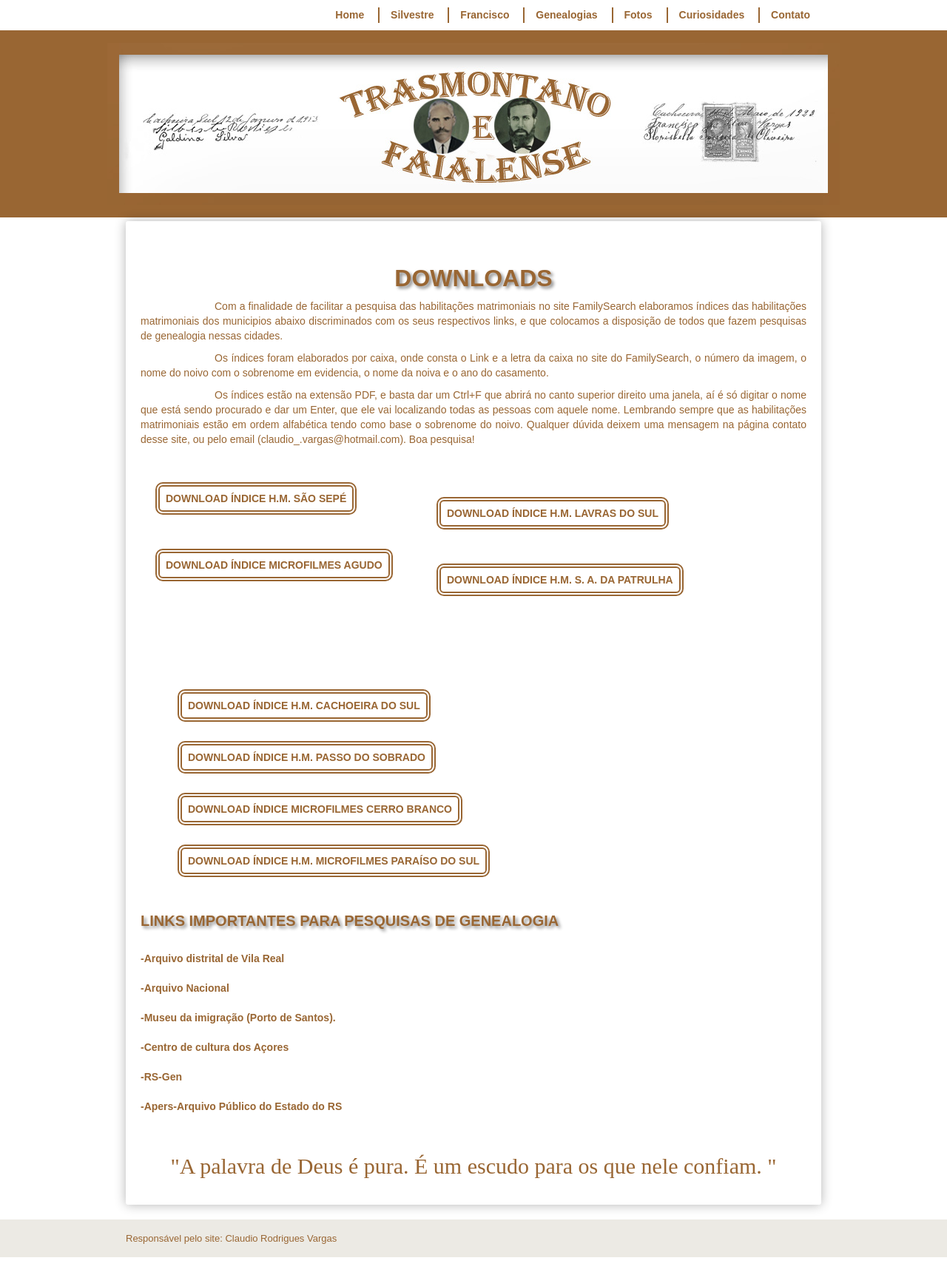
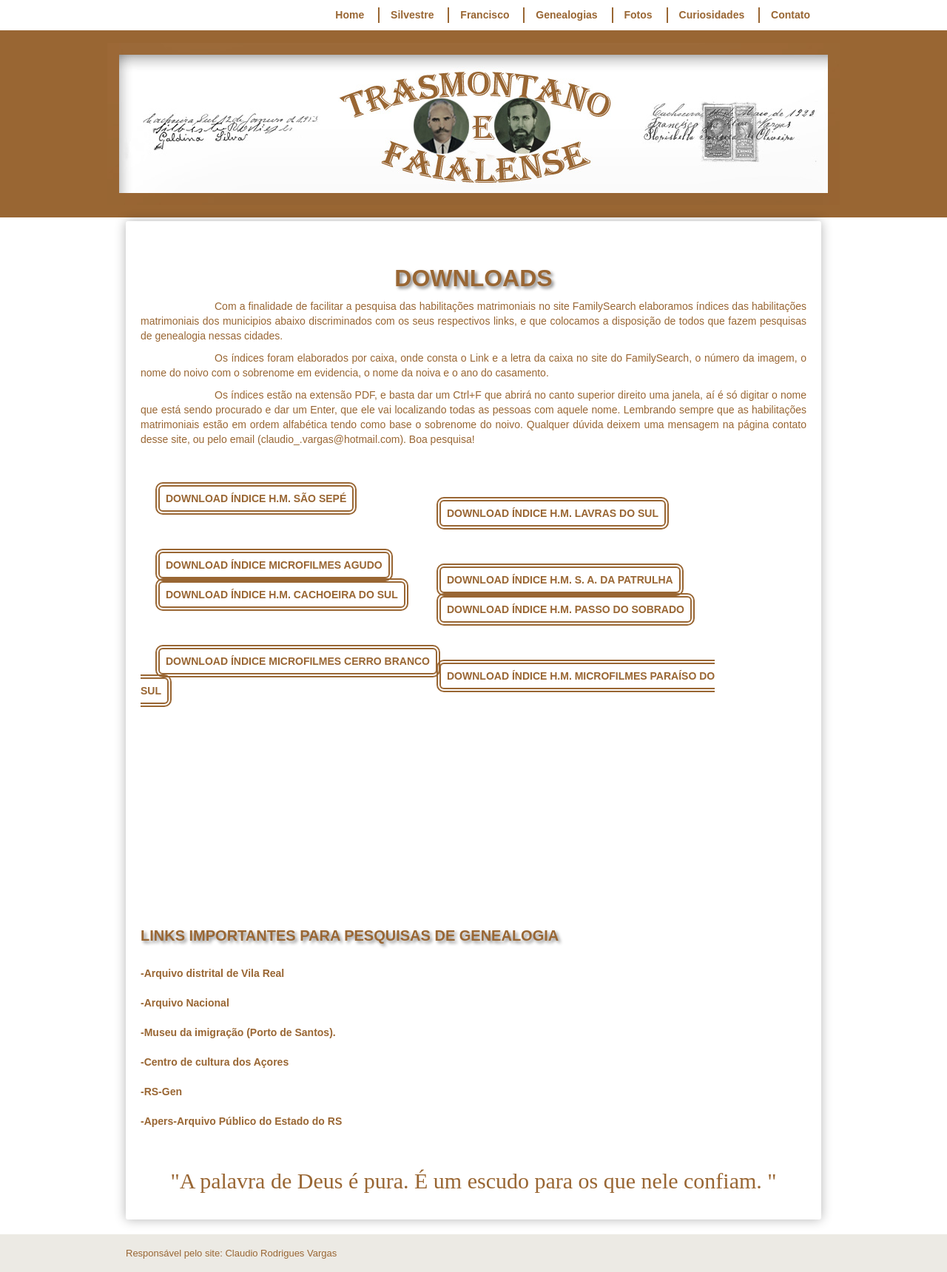
Before and after one commit to claudiovargas1955/claudiovargas1955.github.io, a Jekyll site: the page built from _pages/downloads.html, in a window 1280 px wide. Shown: the whole page at 74% size. Built offline with Jekyll 4.4.1, drawn with Linux system fonts in a browser that asks for light colours; some web fonts are replaced.

Commit message:
Update downloads.html

```diff
--- a/_pages/downloads.html
+++ b/_pages/downloads.html
@@ -78,7 +78,7 @@ a:hover{text-decoration:underline;
             }
 
 	 .indlds {position:relative;
-	               top:250px;
+	               top:100px;
                        border-radius: 10px 10px 10px 10px;
 	               border:6px double;
                        padding-left:8px;
@@ -87,11 +87,11 @@ a:hover{text-decoration:underline;
                        padding-right:8px;
                        color:#996633;
 	               font-weight:bold;
-	               margin-left:50px;
+	               margin-left:20px;
             }
 
 	 .indlfs {position:relative;
-	               top:300px;
+	               top:100px;
                        border-radius: 10px 10px 10px 10px;
 	               border:6px double;
                        padding-left:8px;
@@ -100,12 +100,12 @@ a:hover{text-decoration:underline;
                        padding-right:8px;
                        color:#996633;
 	               font-weight:bold;
-	               margin-left:50px;
+	               margin-left:400px;
             }
 
 
 	 .indlgs {position:relative;
-	               top:350px;
+	               top:150px;
                        border-radius: 10px 10px 10px 10px;
 	               border:6px double;
                        padding-left:8px;
@@ -114,11 +114,11 @@ a:hover{text-decoration:underline;
                        padding-right:8px;
                        color:#996633;
 	               font-weight:bold;
-	               margin-left:50px;
+	               margin-left:20px;
             }
 
 	 .indlhs {position:relative;
-	               top:400px;
+	               top:150px;
                        border-radius: 10px 10px 10px 10px;
 	               border:6px double;
                        padding-left:8px;
@@ -127,7 +127,7 @@ a:hover{text-decoration:underline;
                        padding-right:8px;
                        color:#996633;
 	               font-weight:bold;
-	               margin-left:50px;
+	               margin-left:400px;
             }
 
 	h3{text-shadow: 3px 3px 4px #888;
```
